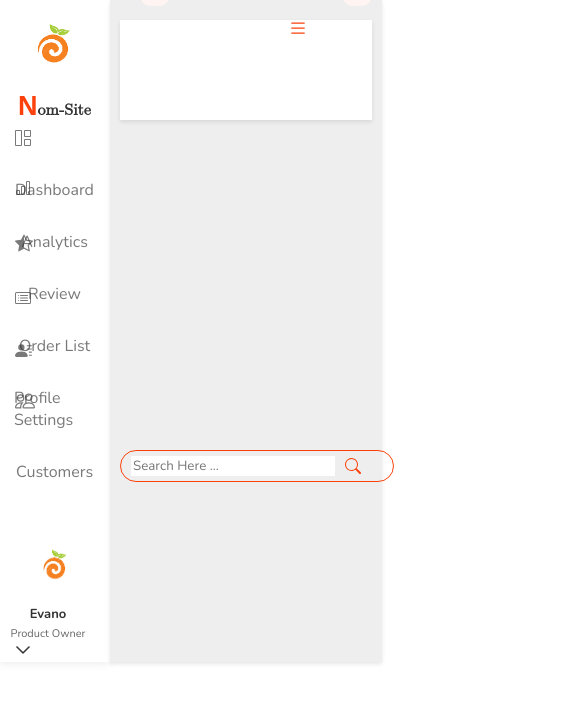
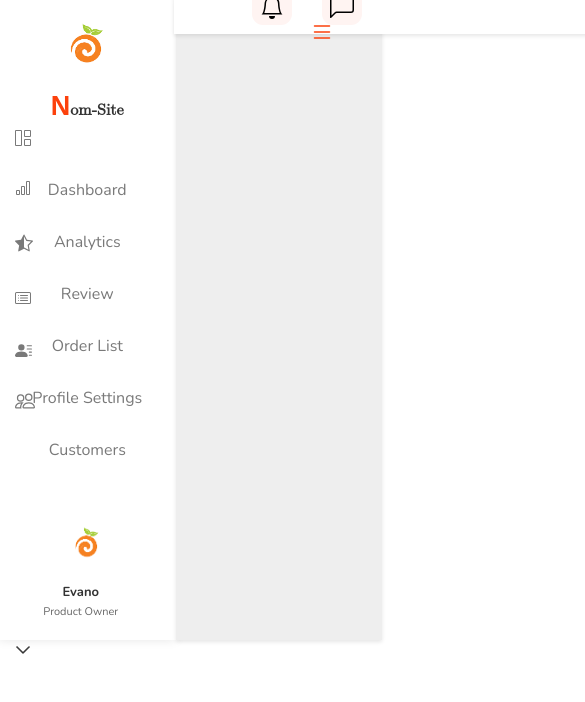
Before and after one commit to achraf-laajimi/CRM-Frontend, a React (Create React App) app: page / in a window 390 px wide. Shown: the top 702 px of the page, 585 px wide, since content can reach past the window. Built offline with nearby package versions, Linux system fonts and the light colour scheme.

Commit message:
modification de text-align au niveau customers

```diff
--- a/src/components/customersRep/customers.css
+++ b/src/components/customersRep/customers.css
@@ -35,7 +35,7 @@
     padding: 10px;
     text-align: left;
     border-bottom: 1px solid #ddd;
-    text-align: center;
+   /*  text-align: center; */
 
   }
 
@@ -419,107 +419,3 @@
     left: 29px;
     cursor: pointer;
   }
-  @media (max-width: 768px) {
-    .customers, .history {
-        padding: 20px;
-        margin-top: 20px;
-    }
-
-    .customers-table, .transactions-table {
-      width: 429px;
-      display: block;
-      overflow-x: auto;
-    }
-
-    .customers-table th, .customers-table td, .transactions-table th, .transactions-table td {
-        padding: 8px;
-        font-size: 12px;
-    }
-
-    .view-button, .view-more-button {
-      padding: 0px 6px;
-      font-size: 7px;
-    }
-
-    .avatar {
-        width: 25px;
-        height: 25px;
-    }
-
-    .user-info {
-        height: auto;
-    }
-
-    .user-avatar {
-        width: 60px;
-        height: 60px;
-    }
-
-    .stat-icon {
-        width: 180px;
-        height: 65px;
-    }
-
-    .stat-value {
-        font-size: 10px;
-    }
-
-    .footer {
-        flex-direction: column;
-        align-items: flex-start;
-    }
-    .ooo {
-      left: 14px;
-    width: calc(100% - 60px);
-    gap: 7px;
-  }
-  .footer span{
-    color: #0000007a;
-    font-weight: bolder;
-    font-size: 11px;
-    margin-bottom: 4px;
-  }
-  }
-
-  @media (max-width: 480px) {
-    .customers, .history {
-        padding: 15px;
-    }
-
-    .customers-table th, .customers-table td, .transactions-table th, .transactions-table td {
-        padding: 6px;
-        font-size: 10px;
-    }
-
-    .view-button, .view-more-button {
-        padding: 3px 10px;
-        font-size: 10px;
-    }
-    .ooo {
-      left: 20px;
-      width: calc(100% - 40px);
-  }
-
-    .avatar {
-        width: 20px;
-        height: 20px;
-    }
-
-    .user-avatar {
-        width: 50px;
-        height: 50px;
-    }
-
-    .stat-icon {
-        width: 150px;
-        height: 55px;
-    }
-
-    .stat-value {
-        font-size: 9px;
-    }
-
-    .footer {
-        align-items: center;
-    }
-  }
--- a/src/components/navbar/navbar.css
+++ b/src/components/navbar/navbar.css
@@ -101,79 +101,3 @@
     padding-right: 69px;
     box-shadow: 0 2px 4px rgba(0, 0, 0, 0.1);
 }
-@media (max-width: 768px) {
-    .navbar {
-        flex-direction: column;
-        align-items: flex-start;
-        padding: 10px;
-    }
-
-    .search-bar {
-        margin: 0;
-        margin-top: -1317px;
-        width: 181px;
-        margin-left: 51px;
-    }
-.cc , .dd{
-    width: 17px;
-    height: 24px;
-    margin-top: 3px;
-    margin-left: 7px;
-    z-index: 2;
-}
-    .icons {
-        margin: 10px 0 0 0;
-   gap: 0px;
-        margin-left: 352px;
-    }
-    .icon{
-        position: relative;
-    margin-left: 20px;
-    width: 30px;
-    height: 30px;
-    background-color: #FFF4F2;
-    border-radius: 11px;
-    z-index: 2;
-    margin-top: -1321px;
-    }
-.aa{
-    width: 20px;
-    height: 24px;
-    position: absolute;
-    top: 16px;
-    left: 288px;
-    z-index: 2;
-}
-    .cou {
-        width: 466px;
-        margin: -42px 0px -2px -10px;
-        padding: 0;
-        padding-left: 8px;
-    }
-}
-
-@media (max-width: 480px) {
-    .navbar {
-        flex-direction: column;
-        align-items: flex-start;
-        padding: 10px;
-    }
-
-    .search-bar {
-        margin: 0;
-        margin-top: 10px;
-        width: 100%;
-    }
-
-    .icons {
-        margin: 10px 0 0 0;
-        width: 100%;
-        justify-content: space-between;
-    }
-
-    .cou {
-        width: 100%;
-        margin: 10px 0 0 0;
-        padding: 0;
-    }
-}
```
